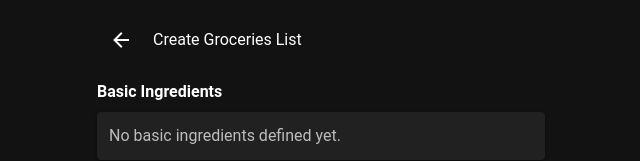
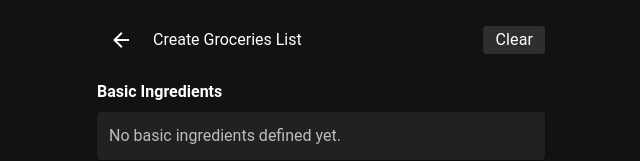
Before and after one commit to MathCRoy/TwoMinutesGroceries, a Vue app: page /groceries-list/select in a window 1280 px wide. Shown: the top 161 px of the page, without its empty margins (319-959 px from the left). Built offline with nearby package versions, Linux system fonts and the light colour scheme.

Commit message:
Feature: Clearable grocery list selection

```diff
--- a/src/view/GroceriesList.vue
+++ b/src/view/GroceriesList.vue
@@ -99,6 +99,7 @@ function toggleIngredient(id: number) {
 function allChecked(items: { id: number }[]): boolean {
   return items.length > 0 && items.every(i => checkedIds.value.has(i.id))
 }
+
 </script>
 
 <template>
@@ -107,7 +108,7 @@ function allChecked(items: { id: number }[]): boolean {
       <v-btn icon="mdi-arrow-left" variant="text" @click="router.back()" />
       <span class="text-h6 ml-2">Groceries List</span>
       <v-spacer />
-      <v-btn icon="mdi-plus" variant="text" @click="router.push('/groceries-list/select')" />
+      <v-btn variant="tonal" size="small" @click="router.push('/groceries-list/select')">Select</v-btn>
     </div>
 
     <div class="mb-6">
--- a/src/view/SelectItems.vue
+++ b/src/view/SelectItems.vue
@@ -34,6 +34,11 @@ function toggleIngredient(id: number) {
     ? selectedIngredientIds.value.filter(x => x !== id)
     : [...selectedIngredientIds.value, id]
 }
+
+function clearSelection() {
+  selectedRecipeIds.value = []
+  selectedIngredientIds.value = []
+}
 </script>
 
 <template>
@@ -41,6 +46,8 @@ function toggleIngredient(id: number) {
     <div class="d-flex align-center mb-4">
       <v-btn icon="mdi-arrow-left" variant="text" @click="router.back()" />
       <span class="text-h6 ml-2">Create Groceries List</span>
+      <v-spacer />
+      <v-btn variant="tonal" size="small" @click="clearSelection">Clear</v-btn>
     </div>
 
     <div class="text-subtitle-1 font-weight-bold mb-2">Basic Ingredients</div>
```
